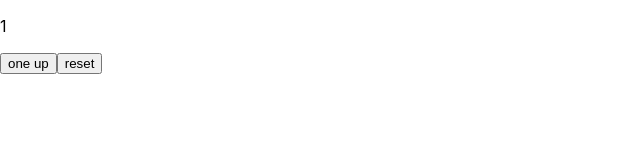
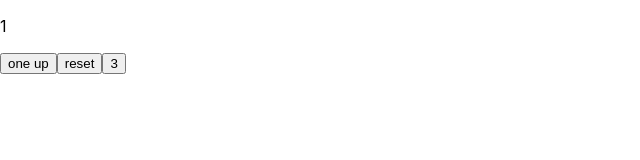
Before and after one commit to joonwonBaek/React-state-practice, a React (Create React App) app in the folder zustand/: page / in a window 1280 px wide. Shown: the top 160 px of the page, without its empty margins (0-640 px from the left). Built offline with nearby package versions, Linux system fonts and the light colour scheme.

Commit message:
zustand Counter 앱 특정 숫자로 변경하는 기능 추가

```diff
--- a/zustand/src/components/Counter.jsx
+++ b/zustand/src/components/Counter.jsx
@@ -2,12 +2,13 @@ import React from "react";
 import { useCounterStore } from "../store";
 
 const Counter = () => {
-  const { count, increment, reset } = useCounterStore();
+  const { count, increment, reset, setNumber } = useCounterStore();
   return (
     <div>
       <p>{count}</p>
       <button onClick={increment}>one up</button>
       <button onClick={reset}>reset</button>
+      <button onClick={() => setNumber(3)}>3</button>
     </div>
   );
 };
--- a/zustand/src/store.js
+++ b/zustand/src/store.js
@@ -4,4 +4,5 @@ export const useCounterStore = create((set) => ({
   count: 1,
   increment: () => set((state) => ({ count: state.count + 1 })),
   reset: () => set((state) => ({ count: 1 })),
+  setNumber: (number) => set((state) => ({ count: number })),
 }));
```
